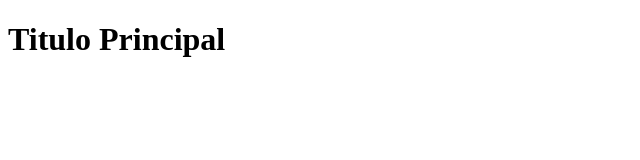
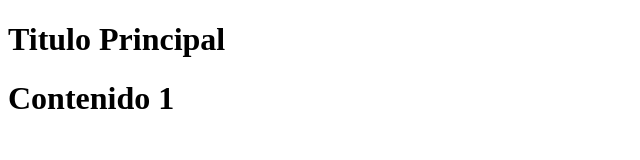
Before and after one commit to camiloruiz06-jpg/PAGINA_Git_JUEVES_2, a plain HTML site: page index.html in a window 1280 px wide. Shown: the whole page, without its empty margins (0-640 px from the left). Drawn offline with Linux system fonts and the light colour scheme.

Commit message:
Tercer Cambio Contenido

```diff
--- a/index.html
+++ b/index.html
@@ -7,5 +7,6 @@
 </head>
 <body>
     <h1>Titulo Principal</h1>
+    <h1>Contenido 1</h1>
 </body>
 </html>
```
